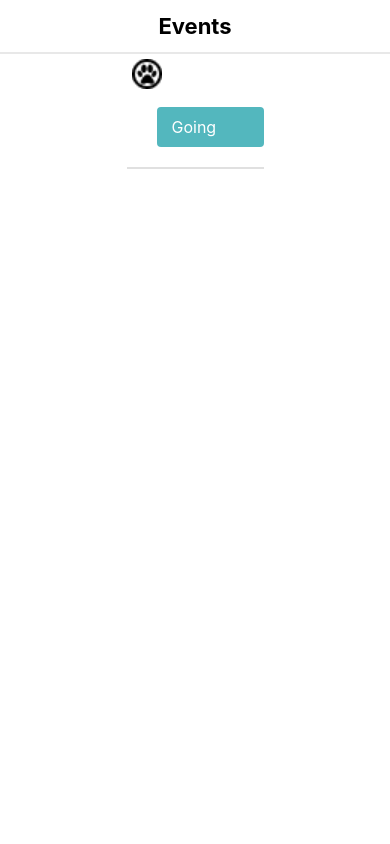
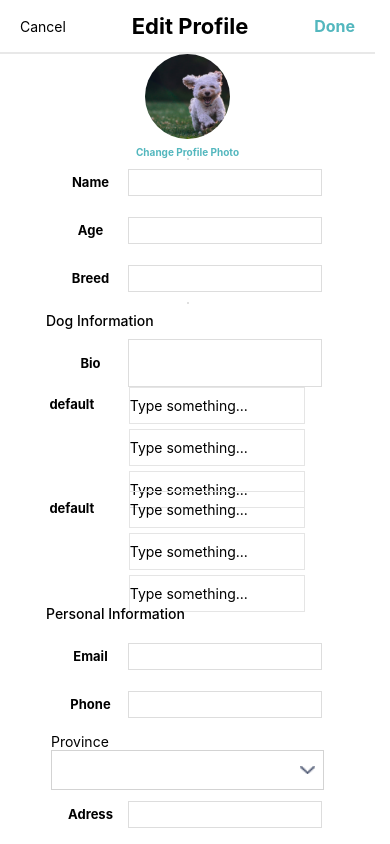
Before and after one commit to RinaHan/Walk-Mobile-App-React-Native, a React Native app: screen / in a window 390 px wide. Shown: the top 844 px of the page. Built offline with nearby package versions, Linux system fonts and the light colour scheme.

Commit message:
fix bugs

```diff
--- a/App.js
+++ b/App.js
@@ -103,8 +103,8 @@ const AddEvent = () => {
   const [eventAdress, setEventAdress] = useState("");
   const [eventCity, setEventCity] = useState("");
   // return<WalkerAuthentication/>
-  // return<OwnerEditProfile/>
-  return<Events/>
+  return<OwnerEditProfile/>
+  // return<Events/>
   return (
     <View>
       <Main>
--- a/Pages/EventPage/index.js
+++ b/Pages/EventPage/index.js
@@ -20,14 +20,14 @@ const EventsCont = styled.View`
 `;
 
 const FooterCont = styled.View`
-  width: 375px;
-  position: absolute;
-  bottom: 0;
+  /* width: 375px; */
+  /* position: absolute;
+  bottom: 0; */
 `;
 
 const Main = styled.View`
   /* width: 375px; */
-  height: 812px;
+  height: 100%;
   display: flex;
   flex-direction: column;
   /* background-color: red; */
@@ -36,12 +36,12 @@ const Main = styled.View`
 
 const MainCont = styled.View`
   width: 100%;
-  height: 812px;
+  /* height: 812px; */
 `;
 
 const Cont = styled.View`
   width: 100%;
-  height: 86%;
+  /* height: 86%; */
   /* background-color: blue; */
   /* overflow-y: scroll; */
   display: flex;
@@ -65,9 +65,9 @@ const Events = () => {
               </SpacerCont>
             </EventsCont>
           </Cont>
-          {/* <FooterCont>
+          <FooterCont>
             <FooterBar />
-          </FooterCont> */}
+          </FooterCont>
         </MainCont>
       </Main>
   );
--- a/Pages/OwnerEditProfile/index.js
+++ b/Pages/OwnerEditProfile/index.js
@@ -1,5 +1,5 @@
 import React, { useState } from "react";
-import { View, Text } from "react-native";
+import { View, Text, KeyboardAvoidingView, Platform } from "react-native";
 import styled from "styled-components/native";
 
 
@@ -15,15 +15,13 @@ import Province from "../../comps/Province";
 
 const Main = styled.View`
   width: 375px;
-  height: 812px;
   display: flex;
   flex-direction: column;
   /* background-color: red; */
   /* align-items: center; */
 `;
-const MainCont = styled.View`
+const MainCont = styled.ScrollView`
   width: 100%;
-  height: 812px;
 `;
 const FooterCont = styled.View`
   width: 375px;
@@ -38,10 +36,10 @@ const Cont = styled.View`
   display: flex;
   flex-direction: column;
   align-items: center;
+  margin-bottom:150px;
 `;
 const Top = styled.View`
   width: 100%;
-  height: 140px;
   display: flex;
   align-items: center;
   justify-content: center;
@@ -49,7 +47,6 @@ const Top = styled.View`
 `;
 const BasicInfo = styled.View`
   width: 100%;
-  height: 150px;
   /* background-color: #aad; */
   align-items: center;
 `;
@@ -67,12 +64,10 @@ const TitleText2 = styled.Text`
 `;
 const DogInfo = styled.View`
   width: 100%;
-  height: 395px;
   /* background-color: #dba; */
 `;
 const InputCont = styled.View`
   width: 100%;
-  height: 350px;
   /* background-color: #bba; */
   align-items: center;
   margin-top: 10px;
@@ -80,7 +75,6 @@ const InputCont = styled.View`
 `;
 const InputCont2 = styled.View`
   width: 100%;
-  height: 350px;
   /* background-color: #acb; */
   align-items: center;
   margin-top: 10px;
@@ -88,20 +82,17 @@ const InputCont2 = styled.View`
 `;
 const LikesCont = styled.View`
   width: 92%;
-  height: 300px;
   display: flex;
   justify-content: space-evenly;
   /* background-color: #baa; */
 `;
 const PersonalInfo = styled.View`
   width: 100%;
-  height: 380px;
   /* background-color: #baa; */
 `;
 const PostCont = styled.View`
   width: 100%;
   /* background-color: #ada; */
-  height: 240px;
 `;
 const AddCont = styled.View`
   width: 100%;
@@ -117,7 +108,10 @@ const OwnerEditProfile = () => {
   const [dogadress, setDogAdress] = useState("");
   const [dogzip, setDogZip] = useState("");
   return (
-    <View>
+    <KeyboardAvoidingView
+      behavior={Platform.OS == "ios" ? "padding" : "height"}
+      style={{flex:1}}
+    >
       <Main>
         <MainCont>
           <TopBar title="Edit Profile" text1="Cancel" text2="Done" />
@@ -211,12 +205,13 @@ const OwnerEditProfile = () => {
               </AddCont>
             </PostCont>
           </Cont>
-          <FooterCont>
+
+        </MainCont>
+        <FooterCont>
             <FooterBar />
           </FooterCont>
-        </MainCont>
       </Main>
-    </View>
+    </KeyboardAvoidingView>
   );
 };
 
--- a/comps/Province/index.js
+++ b/comps/Province/index.js
@@ -12,7 +12,6 @@ const MainCont = styled.View`
   width: 273px;
   height: 62px;
   /* background-color:#DDB; */
-  display: flex;
   justify-content: flex-end;
 `;
 
@@ -20,7 +19,6 @@ const Cont = styled.View`
   width: 273px;
   height: 40px;
   /* background-color:#BDB; */
-  display: flex;
   align-items: center;
   justify-content: space-between;
   flex-direction: row;
@@ -40,7 +38,7 @@ const Options = styled.View`
   width: 273px;
   height: 220px;
   background-color: #bcd;
-  display: ${(props) => (props.expand ? "none" : "inline-flex")};
+  display: ${(props) => (props.expand ? "none" : "flex")};
   flex-direction: column;
 `;
 
```
